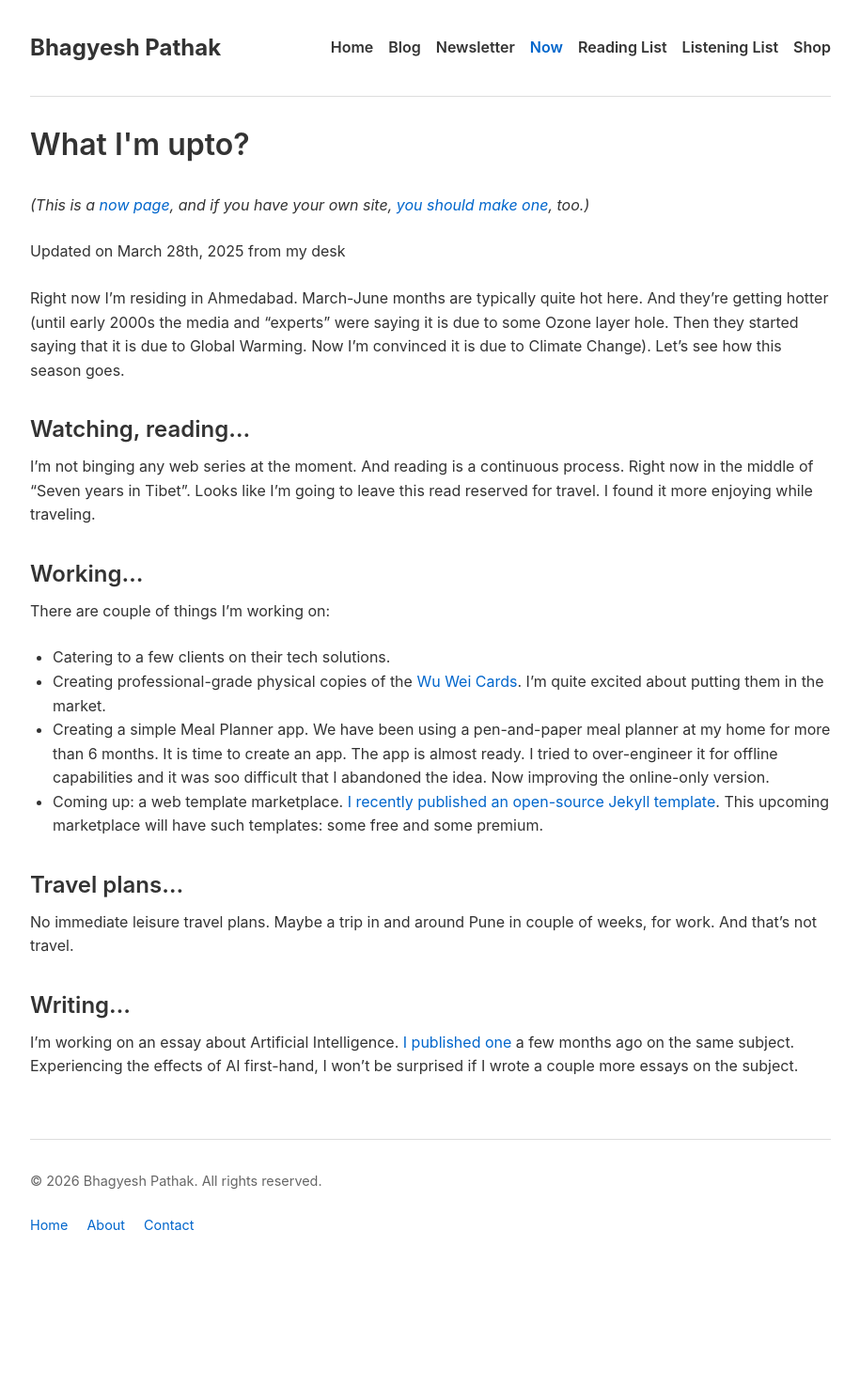
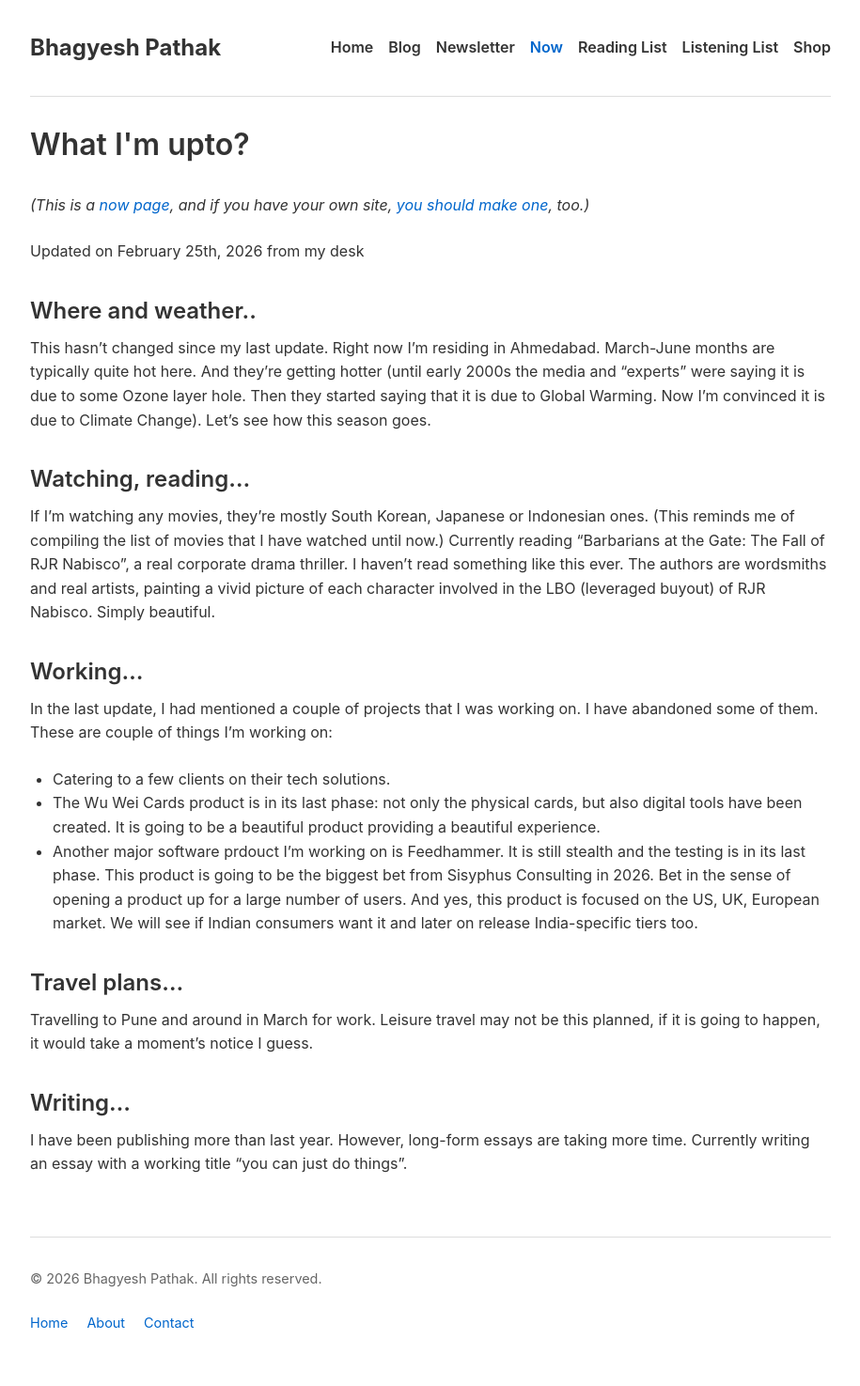
Before and after one commit to bhagyeshsp/bsp-web, a Jekyll site: the page built from pages/now.md, in a window 1280 px wide. Shown: the whole page at 94% size, without its empty margins (182-1097 px from the left). Built offline with Jekyll 4.4.1, drawn with Linux system fonts in a browser that asks for light colours; before the commit the page ends 1371 px from its top, so only the background shows below that.

Commit message:
new: update Now page

```diff
--- a/pages/now.md
+++ b/pages/now.md
@@ -3,26 +3,34 @@ layout: page
 title: What I'm upto?
 permalink: /now/
 description: "A snapshot of my current activities: projects, reading, and writing. Updated regularly."
+---
 
----
-*(This is a [now page](https://nownownow.com/about), and if you have your own site, [you should make one](https://nownownow.com/about), too.)*
+_(This is a [now page](https://nownownow.com/about), and if you have your own site, [you should make one](https://nownownow.com/about), too.)_
 
-Updated on March 28th, 2025 from my desk
+Updated on February 25th, 2026 from my desk
 
+## Where and weather..
+
+This hasn't changed since my last update.
 Right now I'm residing in Ahmedabad. March-June months are typically quite hot here. And they're getting hotter (until early 2000s the media and "experts" were saying it is due to some Ozone layer hole. Then they started saying that it is due to Global Warming. Now I'm convinced it is due to Climate Change). Let's see how this season goes.
 
 ## Watching, reading...
-I'm not binging any web series at the moment. And reading is a continuous process. Right now in the middle of "Seven years in Tibet". Looks like I'm going to leave this read reserved for travel. I found it more enjoying while traveling.
+
+If I'm watching any movies, they're mostly South Korean, Japanese or Indonesian ones. (This reminds me of compiling the list of movies that I have watched until now.)
+Currently reading "Barbarians at the Gate: The Fall of RJR Nabisco", a real corporate drama thriller. I haven't read something like this ever. The authors are wordsmiths and real artists, painting a vivid picture of each character involved in the LBO (leveraged buyout) of RJR Nabisco. Simply beautiful.
 
 ## Working...
-There are couple of things I'm working on:
+
+In the last update, I had mentioned a couple of projects that I was working on. I have abandoned some of them. These are couple of things I'm working on:
+
 - Catering to a few clients on their tech solutions.
-- Creating professional-grade physical copies of the [Wu Wei Cards]({{'/shop##if-youre-in-the-business-of-facilitation' | relative_url}}). I'm quite excited about putting them in the market.
-- Creating a simple Meal Planner app. We have been using a pen-and-paper meal planner at my home for more than 6 months. It is time to create an app. The app is almost ready. I tried to over-engineer it for offline capabilities and it was soo difficult that I abandoned the idea. Now improving the online-only version.
-- Coming up: a web template marketplace. [I recently published an open-source Jekyll template](https://github.com/bhagyeshsp/jekyll-objectivist-theme). This upcoming marketplace will have such templates: some free and some premium.
+- The Wu Wei Cards product is in its last phase: not only the physical cards, but also digital tools have been created. It is going to be a beautiful product providing a beautiful experience.
+- Another major software prdouct I'm working on is Feedhammer. It is still stealth and the testing is in its last phase. This product is going to be the biggest bet from Sisyphus Consulting in 2026. Bet in the sense of opening a product up for a large number of users. And yes, this product is focused on the US, UK, European market. We will see if Indian consumers want it and later on release India-specific tiers too.
 
 ## Travel plans...
-No immediate leisure travel plans. Maybe a trip in and around Pune in couple of weeks, for work. And that's not travel.
+
+Travelling to Pune and around in March for work. Leisure travel may not be this planned, if it is going to happen, it would take a moment's notice I guess.
 
 ## Writing...
-I'm working on an essay about Artificial Intelligence. [I published one]({{ site.baseurl }}{% post_url 2024-08-06-to-ai-or-not-to-ai %}) a few months ago on the same subject. Experiencing the effects of AI first-hand, I won't be surprised if I wrote a couple more essays on the subject.
+
+I have been publishing more than last year. However, long-form essays are taking more time. Currently writing an essay with a working title "you can just do things".
```
